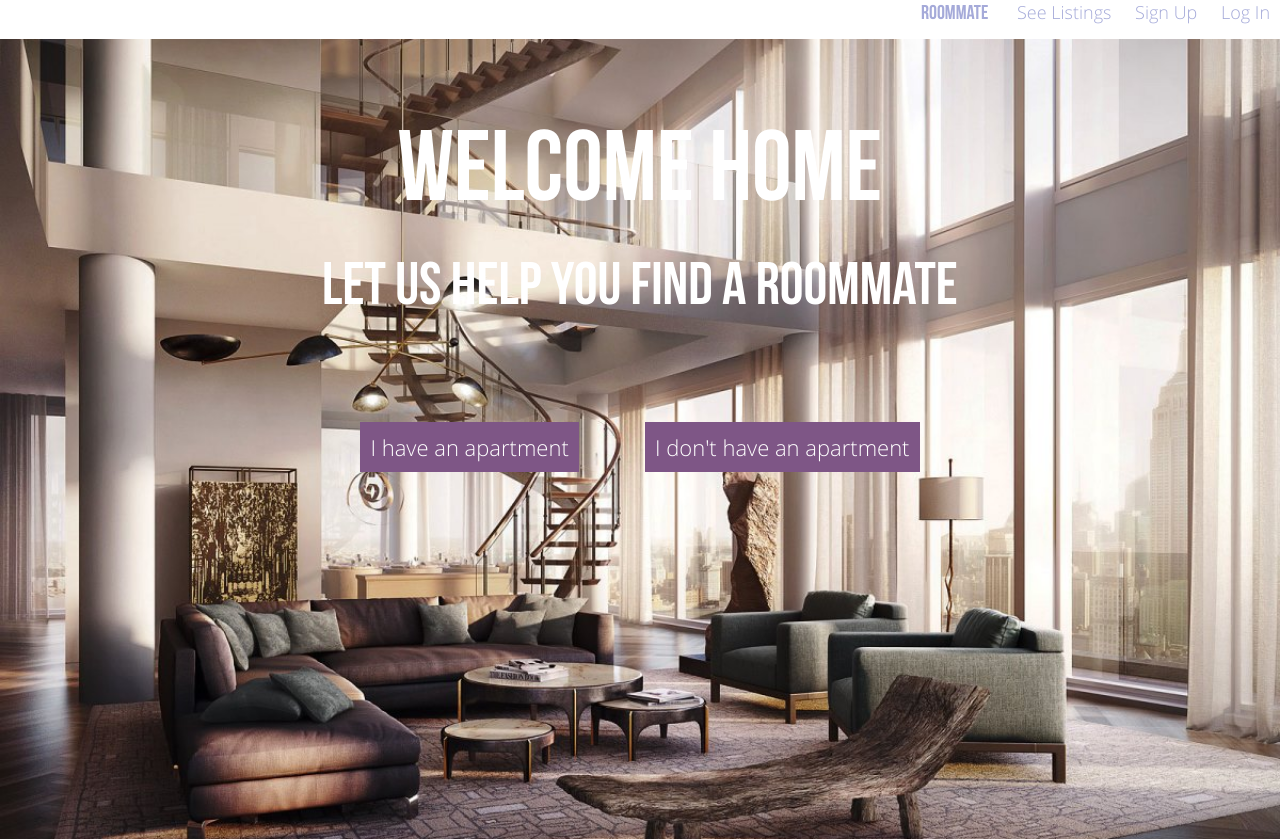
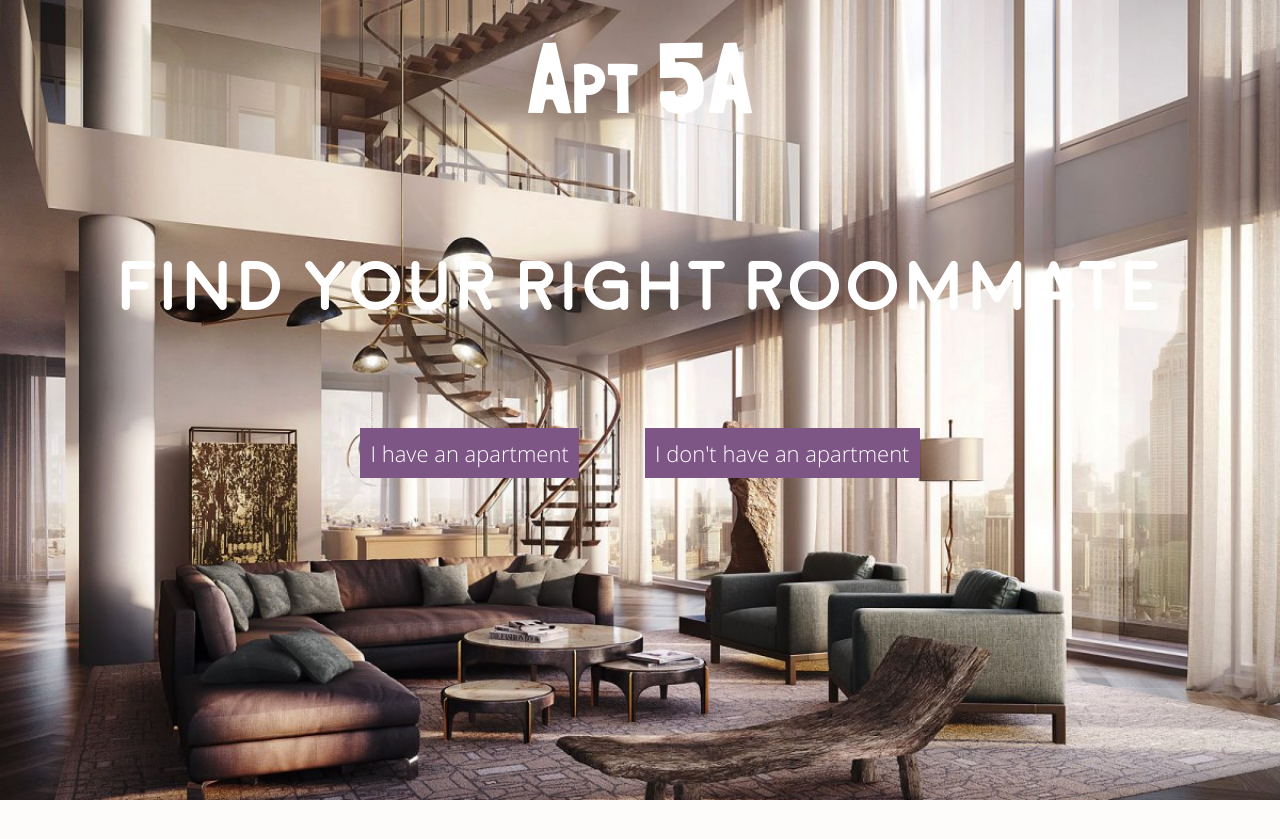
Before and after one commit to nuvention-web/new-city, a Django app: template templates/HP.html in a window 1280 px wide. After the commit the page ends 800 px from the top, so only its background shows below. Run offline with Django 3.2, Linux system fonts and the light colour scheme; the template is opened without the code that fills it, so the values that code supplies are empty; some libraries are stand-ins or nearby versions.

Commit message:
new landing page

```diff
--- a/templates/HP.html
+++ b/templates/HP.html
@@ -17,24 +17,19 @@
 </head>
 <body>
 
-  <ul id="navbar">
-    <li id="logo">Roommate</li>
-    <li><a href="#">See Listings</a></li>
-    <li><a href="#">Sign Up</a></li>
-    <li><a href="login.html">Log In</a></li>
-  </ul>
 
 <div class="jumbotron">
 
   <div class="container">
+    <div class="logo">
+      Apt 5A
+    </div>
     <header id="headTitle">
-      Welcome Home
+      Find your Right Roommate
     </header>
-    <h4 id="tagline">Let us help you find a roommate</h4>
   </div>
 
   <div class="container" id="bottom">
-    <!-- <h3>I have</h3><br> -->
     <a href="#" class="button">I have an apartment</a>
     &nbsp; &nbsp; &nbsp; &nbsp; &nbsp; &nbsp; &nbsp; &nbsp;
     <a href="#" class="button">I don't have an apartment</a>
--- a/templates/HPstyle.css
+++ b/templates/HPstyle.css
@@ -18,6 +18,11 @@
 @font-face {
     font-family: openSansReg;
     src: url(OpenSans-Regular.ttf);
+}
+
+@font-face {
+    font-family: folk;
+    src: url(Folksolid.otf);
 }
 
 body {
@@ -48,12 +53,12 @@ body {
 
 /*reg css*/
 
-#logo {
-  font-family: bebasBold;
-  font-size: 20px;
-  color:#A5AAD9;
+.logo {
+  font-family: folk;
+  font-size: 100px;
+  color:white;
   padding: 15px;
-  margin-top: 10px;
+  text-align: center;
 
 }
 
@@ -82,33 +87,19 @@ ul#navbar li a:hover {
 
 #headTitle {
   color: white;
-  font-size: 100px;
+  font-size: 70px;
   text-align: center;
-  font-family: bebasBold;
+  font-family: moonBold;
   margin-top: 60px;
-}
-
-#tagline {
-  font-family: bebasBold;
-  font-size: 60px;
-  color:white;
 }
 
 #bottom {
   padding: 100px 0px;
 }
 
-h3 {
-  font-family: moonBold;
-  color: #7e5686;
-  text-align: center;
-  font-size: 45px;
-  background-color: rgba(255,255,255,0.7);
-
-}
-
 .button {
   text-align: center;
+  width: 50px !important;
   border: 5px  white;
   background-color: white;
   font-family: openSansLight;
```
Also changed, not shown: templates/Folksolid.otf (added).
